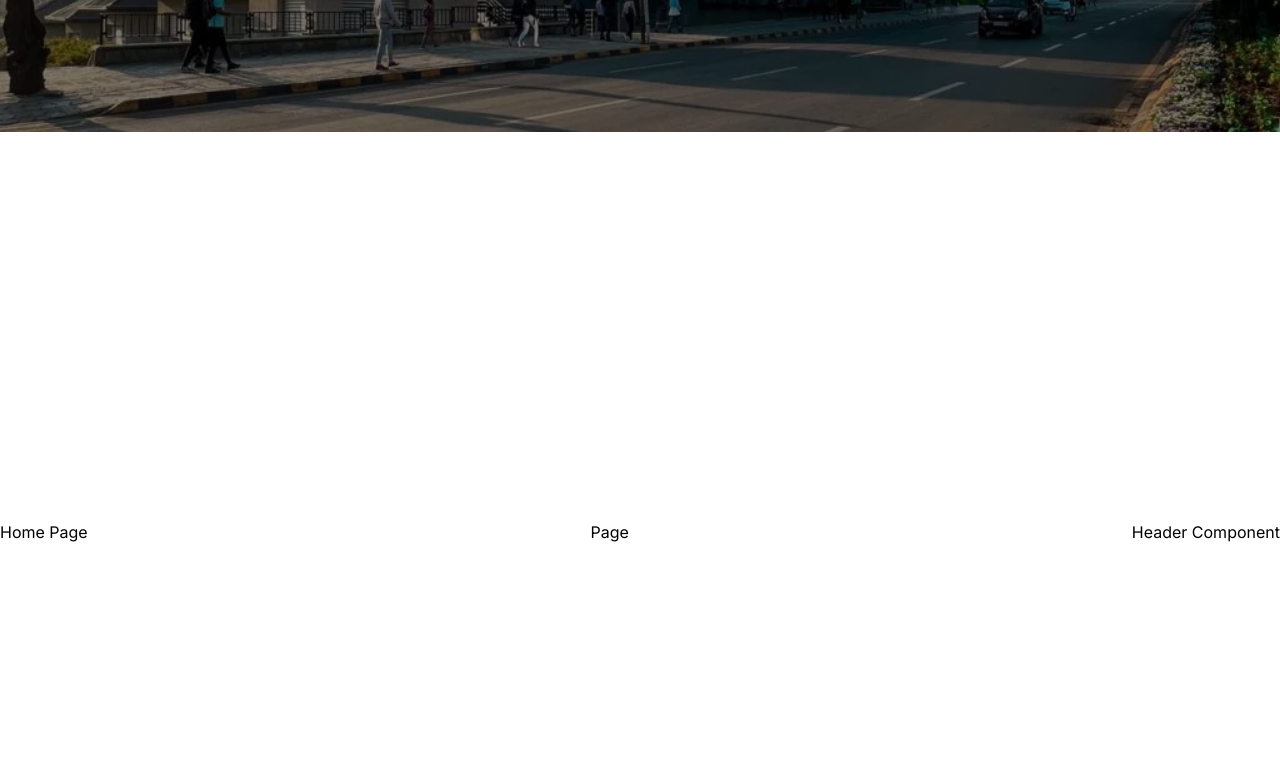
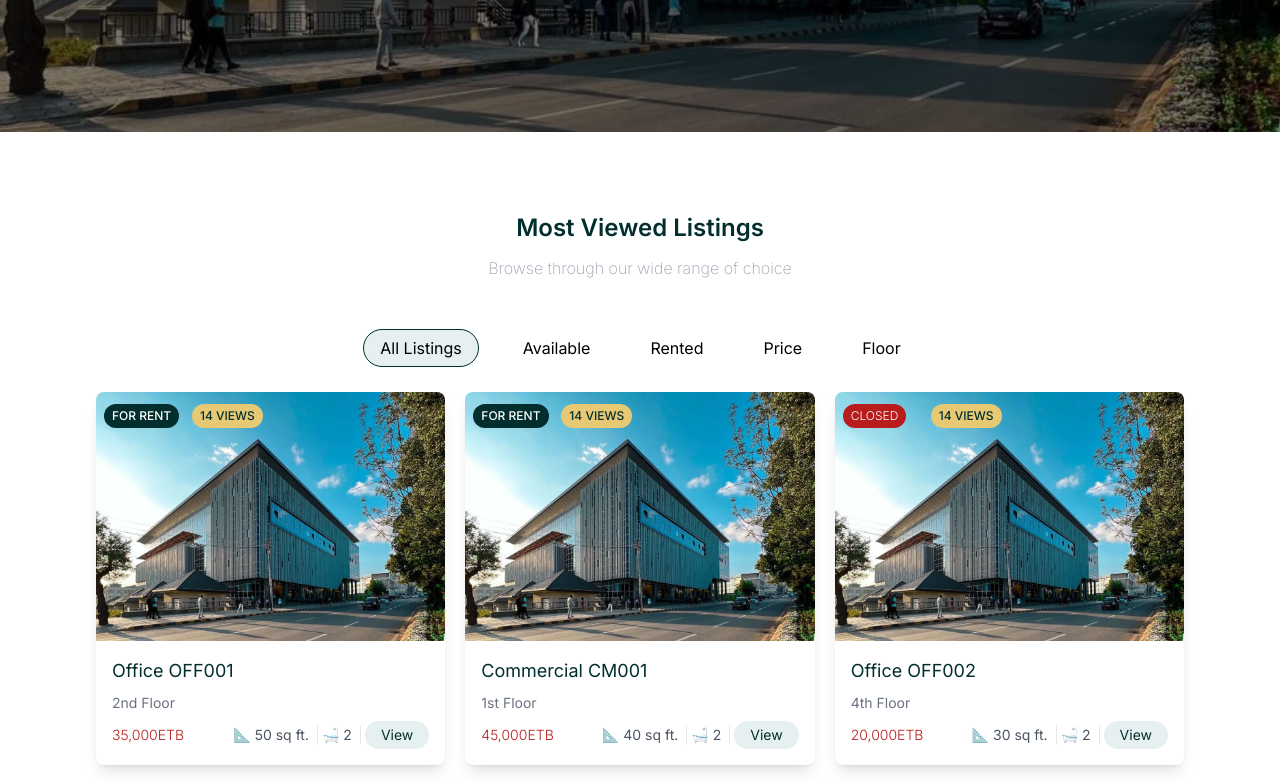
Before and after one commit to yetemegn-telaye/rent-management-website, a Next.js app: page / in a window 1280 px wide. Shown: the part 740-1523 px from the top of the page. Built offline with nearby package versions, Linux system fonts and the light colour scheme.

Commit message:
Create listings section

```diff
--- a/src/app/(pages)/layout.tsx
+++ b/src/app/(pages)/layout.tsx
@@ -19,7 +19,7 @@ export default function RootLayout({
 }) {
   return (
     <html lang="en">
-      <body className={inter.className} style={{height:'100vh'}}>
+      <body className={`${inter.className} overflow-scroll h-screen`} >
         <HeroSection />
         {children}
         <Footer/>
--- a/src/app/(pages)/page.tsx
+++ b/src/app/(pages)/page.tsx
@@ -1,11 +1,25 @@
 import Image from 'next/image'
+import ListingsSection from '../components/ListingsSection'
+import Link from 'next/link'
 
 export default function Home() {
   return (
-   <div style={{height:'100vh'}} className='flex items-center justify-between'>
-     <h1>Home Page</h1>
-     <h1>Page</h1>
-     <h1>Header Component</h1>
+    <div className="container mx-auto px-4 py-12 sm:px-6 lg:px-12">
+      <div className='my-8 flex flex-col gap-3'>
+            <h3 className="text-2xl text-dark font-semibold text-center">Most Viewed Listings</h3>
+            <p className="text-gray-400 font-extralight text-center mb-6">Browse through our wide range of choice</p>
+      </div>
+      <div className='my-8'>
+        <ul className='flex justify-center items-center gap-7'>
+            <li><Link href='/' className='p-2 px-4 bg-primary rounded-full border border-dark'>All Listings</Link></li>
+            <li><Link href='/' className='p-2 px-4 hover:bg-primary hover:border hover:rounded-full '>Available</Link></li>
+            <li><Link href='/' className='p-2 px-4 hover:bg-primary hover:border  hover:rounded-full'>Rented</Link></li>
+            <li><Link href='/' className='p-2 px-4 hover:bg-primary hover:border  hover:rounded-full'>Price</Link></li>
+            <li><Link href='/' className='p-2 px-4 hover:bg-primary hover:border hover:rounded-full'>Floor</Link></li>
+        </ul>
+      </div>
+     <ListingsSection />
+
    </div>
   )
 }
--- /dev/null
+++ b/src/app/components/ListingsSection.tsx
@@ -0,0 +1,138 @@
+import React from 'react';
+import Link from 'next/link';
+import Image from 'next/image';
+import heroImage from "../public/ambassador2.webp";
+
+const listings = [
+    {
+        id: 1,
+        spaceType: "Office",
+        openForRent: true,
+        spaceId: "OFF001",
+        floor: "2nd Floor",
+        price: "35,000",
+        priceRange: "30,000 - 40,000",
+        area: 50,
+        viewCount: 14,
+        imageUrl: heroImage,
+    },
+    {
+        id: 2,
+        spaceType: "Commercial",
+        openForRent: true,
+        spaceId: "CM001",
+        floor: "1st Floor",
+        price: "45,000",
+        priceRange: "40,000 - 55,000",
+        area: 40,
+        viewCount: 14,
+        imageUrl: heroImage,
+    },
+    {
+        id: 3,
+        spaceType: "Office",
+        openForRent: false,
+        spaceId: "OFF002",
+        floor: "4th Floor",
+        price: "20,000",
+        priceRange: "20,000 - 30,000",
+        area: 30,
+        viewCount: 14,
+        imageUrl: heroImage,
+    },
+    {
+        id: 4,
+        spaceType: "Office",
+        openForRent: true,
+        spaceId: "OFF003",
+        floor: "2nd Floor",
+        price: "35,000",
+        priceRange: "30,000 - 40,000",
+        area: 100,
+        viewCount: 14,
+        imageUrl: heroImage,
+    },
+    {
+        id: 5,
+        spaceType: "Office",
+        openForRent: true,
+        spaceId: "OFF005",
+        floor: "2nd Floor",
+        price: "35,000",
+        priceRange: "30,000 - 40,000",
+        area: 40,
+        viewCount: 14,
+        imageUrl: heroImage,
+    },
+    {
+        id: 6,
+        spaceType: "Commercial",
+        openForRent: true,
+        spaceId: "CM002",
+        floor: "2nd Floor",
+        price: "30,000",
+        priceRange: "30,000 - 40,000",
+        area: 50,
+        viewCount: 14,
+        imageUrl: heroImage,
+    },
+];
+
+export default function ListingsSection() {
+    return (
+<div className="container mx-auto px-4 sm:px-6 lg:px-12">
+
+            <div className="grid grid-cols-1 sm:grid-cols-2 lg:grid-cols-3 gap-5 text-sm">
+                {listings.map((listing) => (
+                    <div key={listing.id} className="bg-white rounded-lg shadow-lg overflow-hidden">
+                        <div className="relative">
+
+                            <Image src={listing.imageUrl} alt={listing.spaceId} width={250} height={250} layout="responsive" />
+                            {listing.openForRent ? (
+
+                                <span className="text-xs font-medium uppercase px-2 py-1 text-white bg-dark rounded-full absolute top-3 left-2">
+                                    FOR RENT
+                                </span>
+
+                            ):
+                            (
+
+                                <span className="text-xs font-light uppercase px-2 py-1 text-white bg-red-700 rounded-full absolute top-3 left-2">
+                                   Closed
+                                </span>
+
+                            )
+                            }
+
+
+                                <span className="text-xs font-medium uppercase px-2 py-1 text-dark bg-light rounded-full absolute top-3 left-24">
+                                    {listing.viewCount} views
+                                </span>
+
+
+
+                        </div>
+                        <div className="flex flex-col gap-2 p-4">
+                            <div className="text-dark text-lg">{listing.spaceType}  {listing.spaceId}</div>
+                            <div className="text-gray-500">{listing.floor}</div>
+                            <div className='flex items-center justify-between'>
+                            <div className="text-red-700 font-light">{listing.price}ETB</div>
+                            <div className="flex items-center justify-between gap-1 text-gray-600 text-sm">
+                                <span className='border-r pr-2'>📐 {listing.area} sq ft.</span>
+                                <span className='border-r pr-2'>🛁 2</span>
+                                <button className='p-1 px-4 bg-primary rounded-full text-dark'>View</button>
+                            </div>
+                            </div>
+
+                        </div>
+                    </div>
+                ))}
+            </div>
+            <div className="text-center mt-8">
+                <Link href="/all-listings" className="bg-light text-dark  p-3 rounded-full font-light">
+                    See All Listing →
+                </Link>
+            </div>
+        </div>
+    );
+}
```
